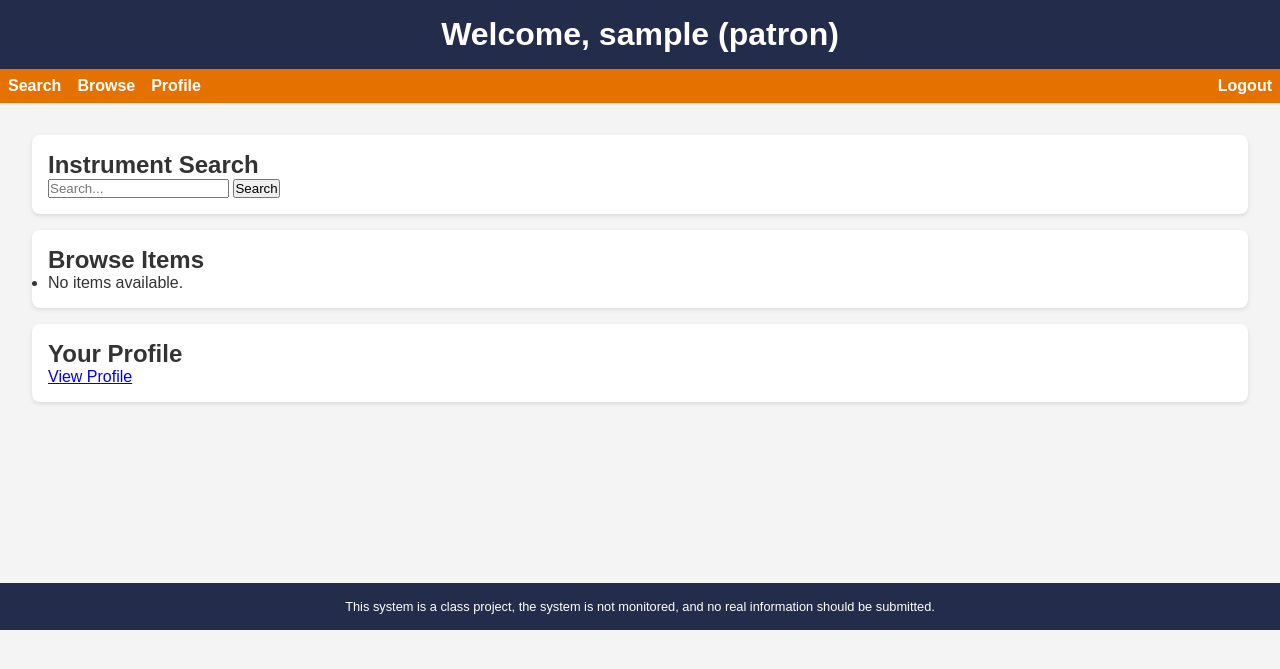
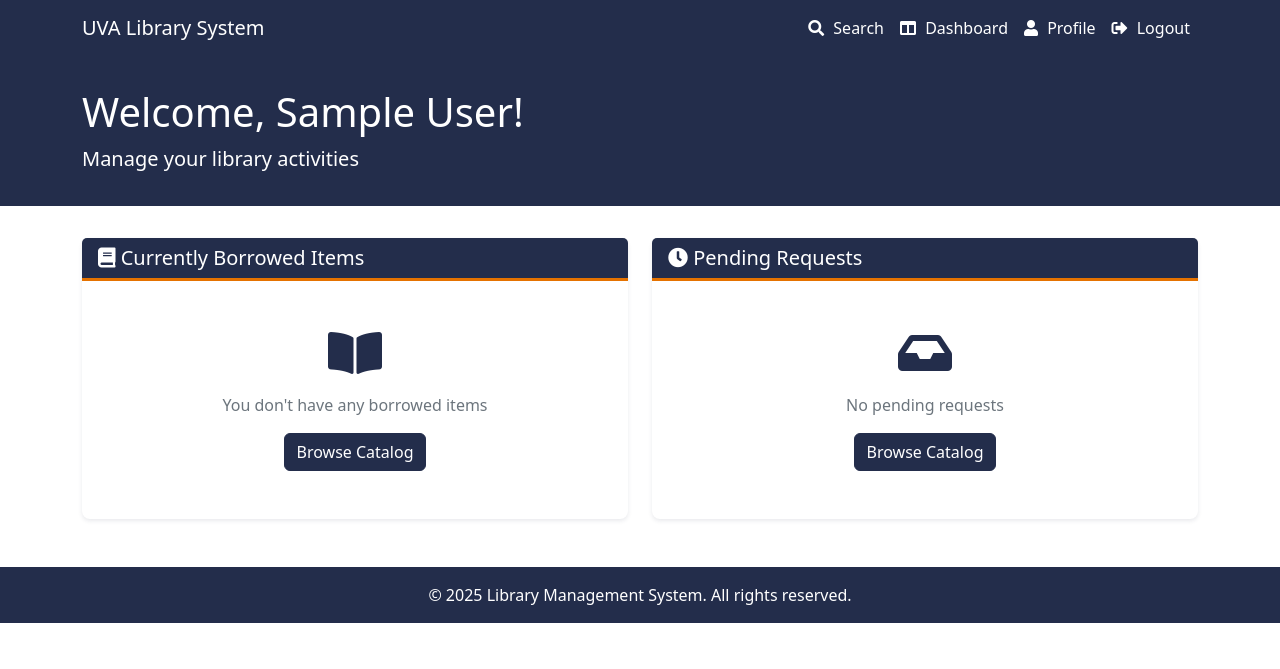
Before and after one commit to KabirSuri/music-instrument-lending-app, a Django app: page /patron-landing/ in a window 1280 px wide. Shown: the top 669 px of the page. Run offline with Django 5.2, Linux system fonts and the light colour scheme; the visitor is signed in with stand-in values (Sample User, id 1); data that the repository does not hold is empty.

Commit message:
updated patron dashboard

```diff
--- a/mysite/views.py
+++ b/mysite/views.py
@@ -23,7 +23,25 @@ def logout_view(request):
     return LogoutView.as_view(next_page='login')(request)
 
 def patron_login(request):
-    return render(request, 'patron-landing.html')
+    # Get current user's borrowed items (approved requests with due dates)
+    borrowed_items = BorrowRequest.objects.filter(
+        user=request.user,
+        approved=True,
+        due_date__isnull=False
+    ).order_by('due_date')
+
+    # Get pending requests
+    pending_requests = BorrowRequest.objects.filter(
+        user=request.user,
+        approved=False
+    ).order_by('-requested_at')
+
+    context = {
+        'borrowed_items': borrowed_items,
+        'pending_requests': pending_requests,
+    }
+
+    return render(request, 'patron-landing.html', context)
 
 def librarian_login(request):
     items = Item.objects.all()
--- a/templates/patron-landing.html
+++ b/templates/patron-landing.html
@@ -1,86 +1,136 @@
-<!DOCTYPE html>
-<html lang="en">
-<head>
-  <meta charset="UTF-8">
-  <title>Patron Landing</title>
+{% extends "base.html" %}
+{% load static %}
+
+{% block extra_css %}
 <style>
-    * { margin: 0; padding: 0; box-sizing: border-box; }
-    body { font-family: Arial, sans-serif; background-color: #f4f4f4; color: #333; }
-    header {
-      background-color: #232D4B;
-      color: #fff;
-      padding: 1rem;
-      text-align: center;
+    .dashboard-header {
+        background-color: var(--uva-blue);
+        color: white;
+        padding: 2rem 0;
+        margin-bottom: 2rem;
     }
-    nav {
-      background-color: #E57200;
-      display: flex;
-      justify-content: center;
-      gap: 1rem;
-      padding: 0.5rem;
+
+    .dashboard-card {
+        height: 100%;
+        transition: transform 0.2s;
+        border: none;
+        border-radius: 8px;
+        box-shadow: 0 2px 4px rgba(35, 45, 75, 0.1);
     }
-    nav a {
-      color: #fff;
-      text-decoration: none;
+
+    .dashboard-card:hover {
+        transform: translateY(-5px);
+        box-shadow: 0 5px 15px rgba(35, 45, 75, 0.1);
+    }
+
+    .card-header {
+        border-bottom: 3px solid var(--uva-orange);
+    }
+
+    .status-badge {
+        padding: 0.5em 1em;
+        border-radius: 15px;
+        font-size: 0.8rem;
         font-weight: bold;
     }
-    main {
+
+    .status-pending {
+        background-color: var(--uva-orange);
+        color: white;
+    }
+
+    .status-approved {
+        background-color: #28a745;
+        color: white;
+    }
+
+    .empty-state {
+        text-align: center;
         padding: 2rem;
-      min-height: 60vh;
+        color: #6c757d;
     }
-    .section {
-      background: #fff;
-      padding: 1rem;
+
+    .empty-state i {
+        font-size: 3rem;
+        color: var(--uva-blue);
         margin-bottom: 1rem;
-      border-radius: 8px;
-      box-shadow: 0 2px 4px rgba(0,0,0,0.1);
-    }
-    footer {
-      background-color: #232D4B;
-      color: #fff;
-      text-align: center;
-      padding: 1rem;
-      font-size: 0.8rem;
     }
 </style>
-</head>
-<body>
-  <header>
-    <h1>Welcome, {{ request.user.username }} (patron)</h1>
-  </header>
-  <nav>
-    <a href="#search">Search</a>
-    <a href="#browse">Browse</a>
-    <a href="{% url 'profile' %}">Profile</a>
-    <a href="{% url 'logout' %}" style="margin-left: auto;">Logout</a>
-  </nav>
-  <main>
-    <section id="search" class="section">
-      <h2>Instrument Search</h2>
-      <div class="search-box">
-        <input type="text" placeholder="Search..." name="query">
-        <button type="submit">Search</button>
+{% endblock %}
+
+{% block content %}
+<div class="dashboard-header">
+    <div class="container">
+        <h1>Welcome, {{ user.get_full_name|default:user.username }}!</h1>
+        <p class="lead mb-0">Manage your library activities</p>
     </div>
-    </section>
-    <section id="browse" class="section">
-      <h2>Browse Items</h2>
-      <ul>
-        {% if items %}
-          {% for item in items %}
-            <li><a href="{% url 'item_detail' item.id %}">{{ item.title }}</a></li>
+</div>
+
+<div class="container">
+    <div class="row g-4">
+        <!-- Active Borrows -->
+        <div class="col-md-6">
+            <div class="dashboard-card card">
+                <div class="card-header">
+                    <h5 class="mb-0"><i class="fas fa-book"></i> Currently Borrowed Items</h5>
+                </div>
+                <div class="card-body">
+                    {% if borrowed_items %}
+                        <div class="list-group list-group-flush">
+                        {% for request in borrowed_items %}
+                            <div class="list-group-item">
+                                <div class="d-flex justify-content-between align-items-center">
+                                    <div>
+                                        <h6 class="mb-1">{{ request.item.title }}</h6>
+                                        <small class="text-muted">Due: {{ request.due_date|date:"F j, Y" }}</small>
+                                    </div>
+                                    <a href="{% url 'item_detail' request.item.id %}" class="btn btn-sm btn-outline-primary">View</a>
+                                </div>
+                            </div>
                         {% endfor %}
+                        </div>
                     {% else %}
-          <li>No items available.</li>
+                        <div class="empty-state">
+                            <i class="fas fa-book-open"></i>
+                            <p>You don't have any borrowed items</p>
+                            <a href="{% url 'catalog' %}" class="btn btn-primary">Browse Catalog</a>
+                        </div>
                     {% endif %}
-      </ul>
-    </section>
-    <section id="profile" class="section">
-      <h2>Your Profile</h2>
-      <p><a href="{% url 'profile' %}">View Profile</a></p>
-    </section>
-  </main>
-  <footer>
-    <p>This system is a class project, the system is not monitored, and no real information should be submitted.</p>
-  </footer>
-</body>
-</html>
+                </div>
+            </div>
+        </div>
+
+        <!-- Pending Requests -->
+        <div class="col-md-6">
+            <div class="dashboard-card card">
+                <div class="card-header">
+                    <h5 class="mb-0"><i class="fas fa-clock"></i> Pending Requests</h5>
+                </div>
+                <div class="card-body">
+                    {% if pending_requests %}
+                        <div class="list-group list-group-flush">
+                        {% for request in pending_requests %}
+                            <div class="list-group-item">
+                                <div class="d-flex justify-content-between align-items-center">
+                                    <div>
+                                        <h6 class="mb-1">{{ request.item.title }}</h6>
+                                        <small class="text-muted">Requested: {{ request.requested_at|date:"F j, Y" }}</small>
+                                    </div>
+                                    <span class="status-badge status-pending">Pending</span>
+                                </div>
+                            </div>
+                        {% endfor %}
+                        </div>
+                    {% else %}
+                        <div class="empty-state">
+                            <i class="fas fa-inbox"></i>
+                            <p>No pending requests</p>
+                            <a href="{% url 'catalog' %}" class="btn btn-primary">Browse Catalog</a>
+                        </div>
+                    {% endif %}
+                </div>
+            </div>
+        </div>
+    </div>
+</div>
+{% endblock %}
```
Lines whose indentation alone changed are shown as unchanged.
